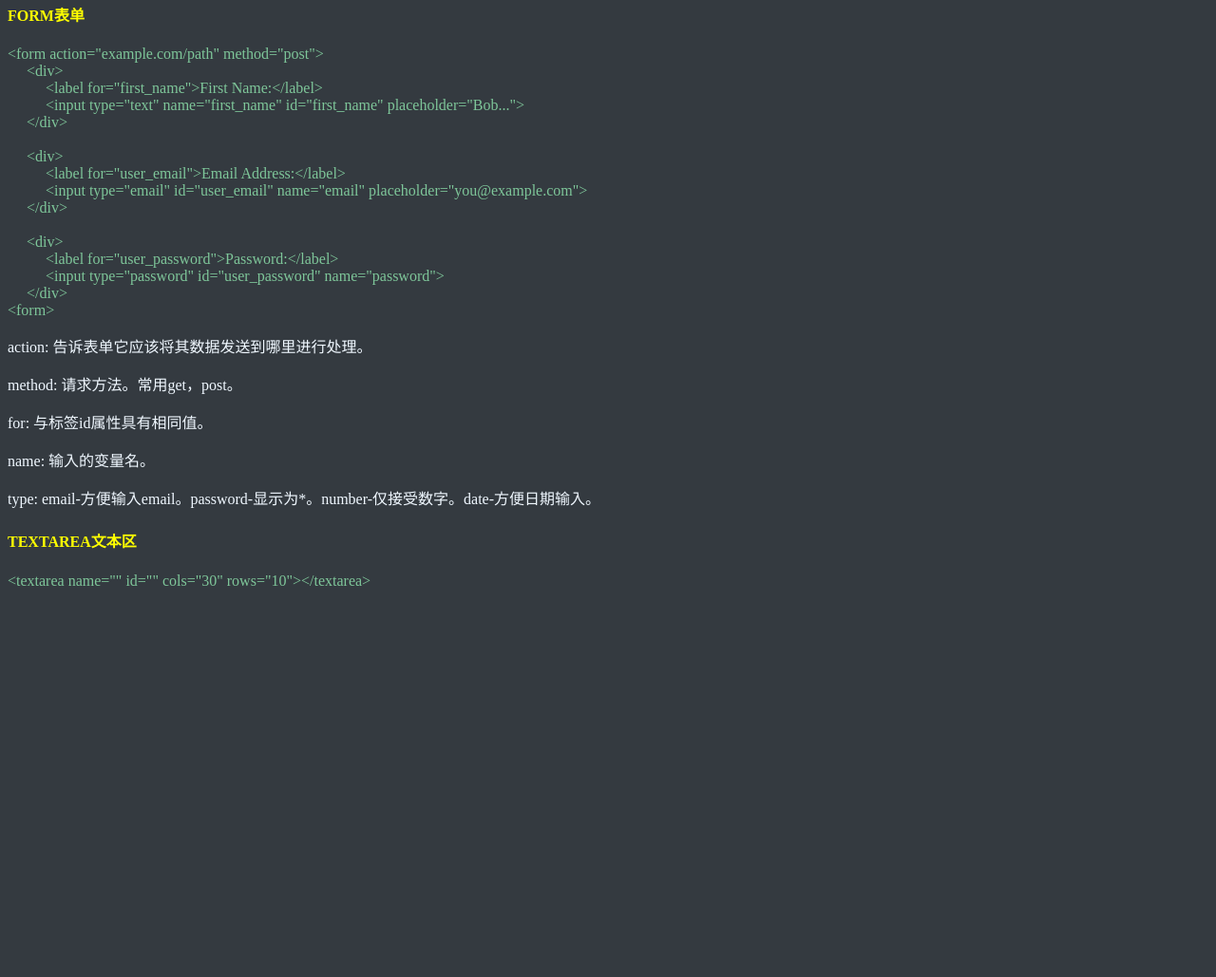
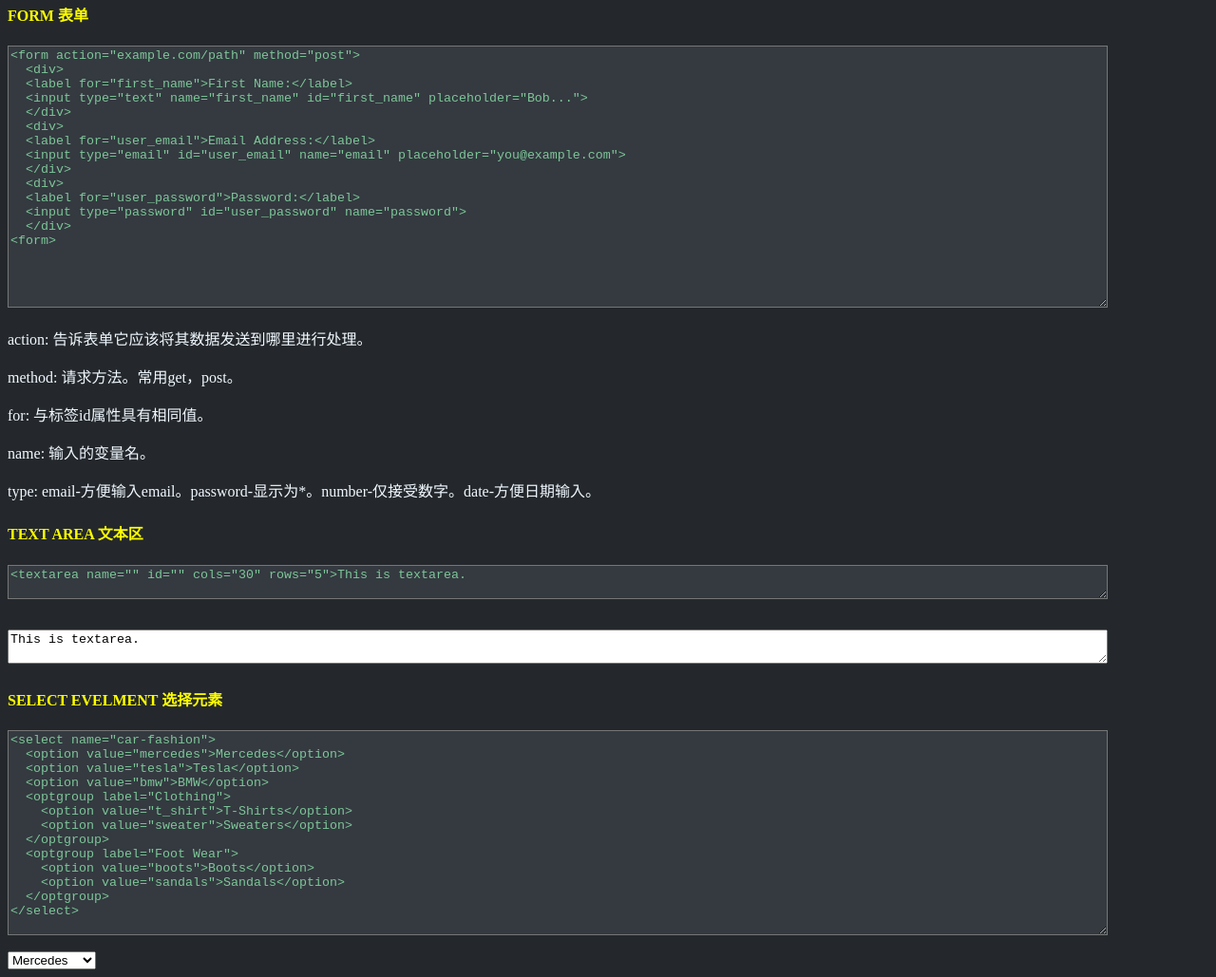
Before and after one commit to kane9028/Study-Notes, a plain HTML site: page CSS-FORM.html in a window 1280 px wide. Shown: the part 77-1106 px from the top of the page at 95% size. Before the commit the page ends 800 px from the top, so only its background shows below. Drawn offline with Linux system fonts and the light colour scheme.

Commit message:
Edit CSS-FORM and style

```diff
--- a/CSS-FORM.html
+++ b/CSS-FORM.html
@@ -9,44 +9,24 @@
 </head>
 <body>
   <a href="index.html"><h1>HOME</h1></a>
-  <h4>FORM表单</h4>
-  <div class="code">
-    <div>
-      &lt;form action="example.com/path" method="post">
-    </div>
 
-    <div class="indent1">&lt;div></div>
-    <div class="indent2">
-      &lt;label for="first_name">First Name:&lt;/label>
-    </div>
-    <div class="indent2">
-      &lt;input type="text" name="first_name" id="first_name" placeholder="Bob...">
-    </div>
-    <div class="indent1">&lt;/div></div>
-    <br>
-    <div class="indent1">&lt;div></div>
-    <div class="indent2">
-      &lt;label for="user_email">Email Address:&lt;/label>
-    </div>
-    <div class="indent2">
-      &lt;input type="email" id="user_email" name="email" placeholder="you@example.com">
-    </div>
-    <div class="indent1">&lt;/div></div>
-
-    <br>
-    <div class="indent1">&lt;div></div>
-    <div class="indent2">
-      &lt;label for="user_password">Password:&lt;/label>
-    </div>
-    <div class="indent2">
-      &lt;input type="password" id="user_password" name="password">
-    </div>
-    <div class="indent1">&lt;/div></div>
-
-    <div>
-      &lt;form>
-    </div>
+  <h4>FORM 表单</h4>
+  <pre><textarea rows="18" class="code" readonly>
+<form action="example.com/path" method="post">
+  <div>
+  <label for="first_name">First Name:</label>
+  <input type="text" name="first_name" id="first_name" placeholder="Bob...">
   </div>
+  <div>
+  <label for="user_email">Email Address:</label>
+  <input type="email" id="user_email" name="email" placeholder="you@example.com">
+  </div>
+  <div>
+  <label for="user_password">Password:</label>
+  <input type="password" id="user_password" name="password">
+  </div>
+<form>
+  </textarea></pre>
 
   <p>action: 告诉表单它应该将其数据发送到哪里进行处理。</p>
   <p>method: 请求方法。常用get，post。</p>
@@ -54,9 +34,42 @@
   <p>name: 输入的变量名。</p>
   <p>type: email-方便输入email。password-显示为*。number-仅接受数字。date-方便日期输入。</p>
 
-  <h4>TEXTAREA文本区</h4>
-  <div class="code">
-    &lt;textarea name="" id="" cols="30" rows="10">&lt;/textarea>
-  </div>
+  <h4>TEXT AREA 文本区</h4>
+  <pre><textarea class="code" readonly>
+<textarea name="" id="" cols="30" rows="5">This is textarea.</textarea>
+  </textarea></pre>
+  <textarea>This is textarea.</textarea>
+
+  <h4>SELECT EVELMENT 选择元素</h4>
+  <pre><textarea class="code" rows="14" readonly>
+<select name="car-fashion">
+  <option value="mercedes">Mercedes</option>
+  <option value="tesla">Tesla</option>
+  <option value="bmw">BMW</option>
+  <optgroup label="Clothing">
+    <option value="t_shirt">T-Shirts</option>
+    <option value="sweater">Sweaters</option>
+  </optgroup>
+  <optgroup label="Foot Wear">
+    <option value="boots">Boots</option>
+    <option value="sandals">Sandals</option>
+  </optgroup>
+</select>
+  </textarea></pre>
+
+  <select name="car-fashion">
+    <option value="mercedes">Mercedes</option>
+    <option value="tesla">Tesla</option>
+    <option value="bmw">BMW</option>
+    <optgroup label="Clothing">
+      <option value="t_shirt">T-Shirts</option>
+      <option value="sweater">Sweaters</option>
+    </optgroup>
+    <optgroup label="Foot Wear">
+      <option value="boots">Boots</option>
+      <option value="sandals">Sandals</option>
+    </optgroup>
+  </select>
+
 </body>
 </html>
--- a/style.css
+++ b/style.css
@@ -1,5 +1,5 @@
 body {
-  background-color: #343a40;
+  background-color: #24282c;
   color: aliceblue;
 }
 
@@ -7,7 +7,13 @@ h4, a{
   color: yellow;
 }
 
+textarea {
+  width: 90vw;
+  white-space: pre;
+}
+
 .code {
+  background-color: #343a40;
   color: #7ec699;
 }
 
```
